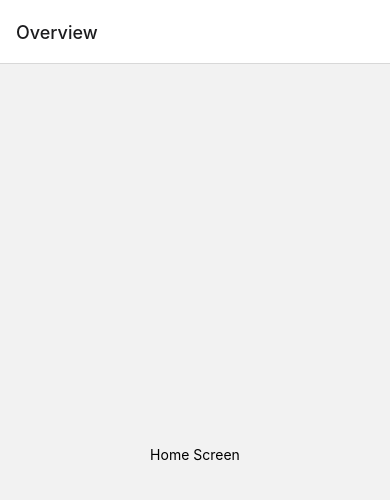
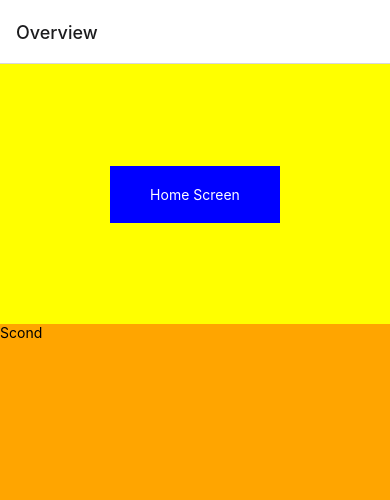
Before and after one commit to jong-kyung/practice-react-native, a React Native app: screen / in a window 390 px wide. Shown: the top 500 px of the page. Built offline with nearby package versions, Linux system fonts and the light colour scheme.

Commit message:
style: react-native 스타일 적용 방법

```diff
--- a/App.tsx
+++ b/App.tsx
@@ -4,7 +4,7 @@
   createNativeStackNavigator,
   NativeStackScreenProps,
 } from '@react-navigation/native-stack';
-import {Text, TouchableHighlight, View} from 'react-native';
+import {Pressable, Text, View} from 'react-native';
 import {useCallback} from 'react';
 
 type RootStackParamList = {
@@ -20,11 +20,28 @@
   }, [navigation]);
 
   return (
-    <View style={{flex: 1, alignItems: 'center', justifyContent: 'center'}}>
-      <TouchableHighlight onPress={onClick}>
-        <Text>Home Screen</Text>
-      </TouchableHighlight>
-    </View>
+    <>
+      <View
+        style={{
+          flex: 1,
+          backgroundColor: 'yellow',
+          alignItems: 'center',
+          justifyContent: 'center',
+        }}>
+        <Pressable
+          onPress={onClick}
+          style={{
+            paddingVertical: 20,
+            paddingHorizontal: 40,
+            backgroundColor: 'blue',
+          }}>
+          <Text style={{color: 'white'}}>Home Screen</Text>
+        </Pressable>
+      </View>
+      <View style={{flex: 2, backgroundColor: 'orange'}}>
+        <Text>Scond</Text>
+      </View>
+    </>
   );
 }
 
@@ -35,14 +52,15 @@
 
   return (
     <View style={{flex: 1, alignItems: 'center', justifyContent: 'center'}}>
-      <TouchableHighlight onPress={onClick}>
+      <Pressable onPress={onClick}>
         <Text>Details Screen</Text>
-      </TouchableHighlight>
+      </Pressable>
     </View>
   );
 }
 
 const Stack = createNativeStackNavigator<RootStackParamList>();
+
 function App() {
   return (
     <NavigationContainer>
```
